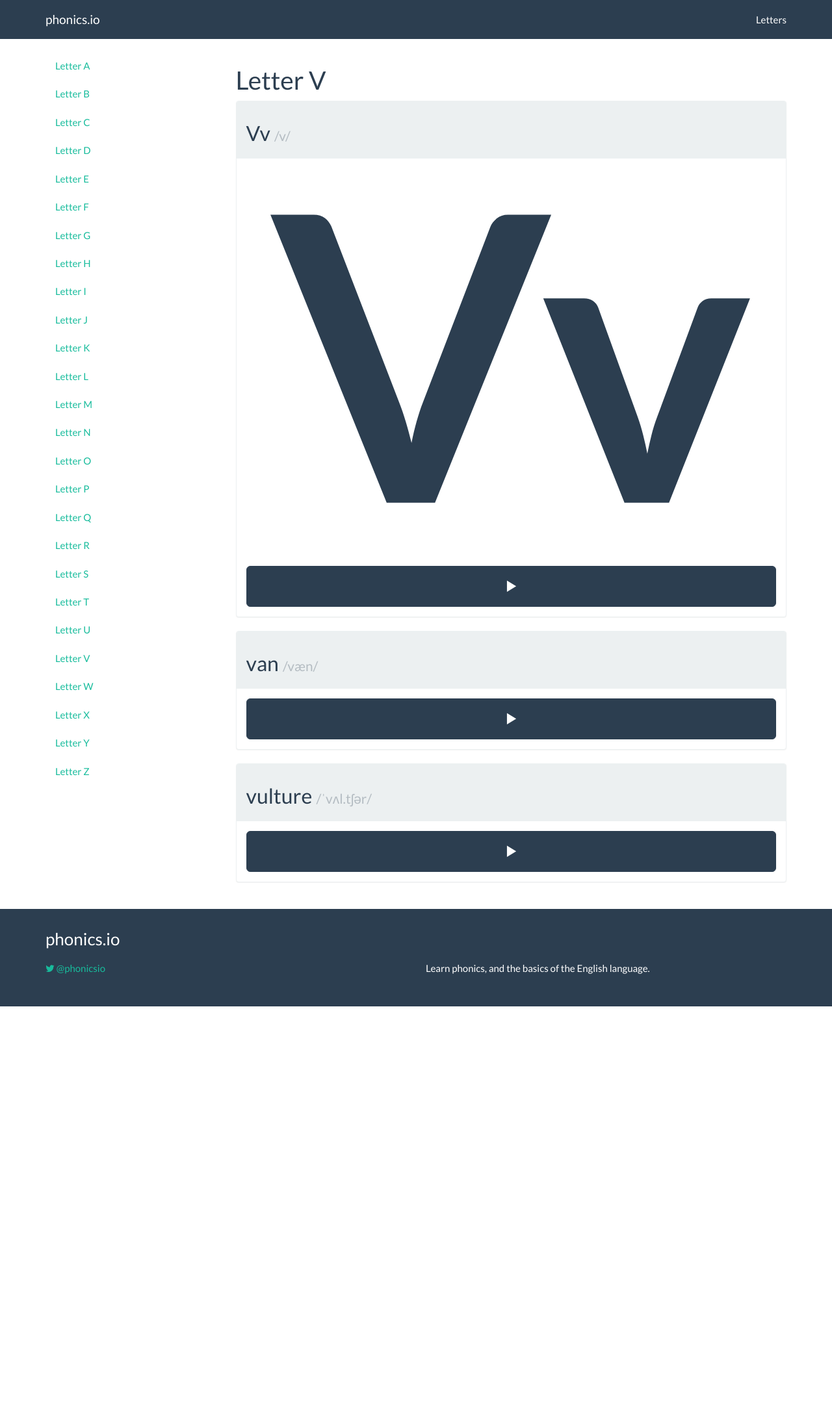
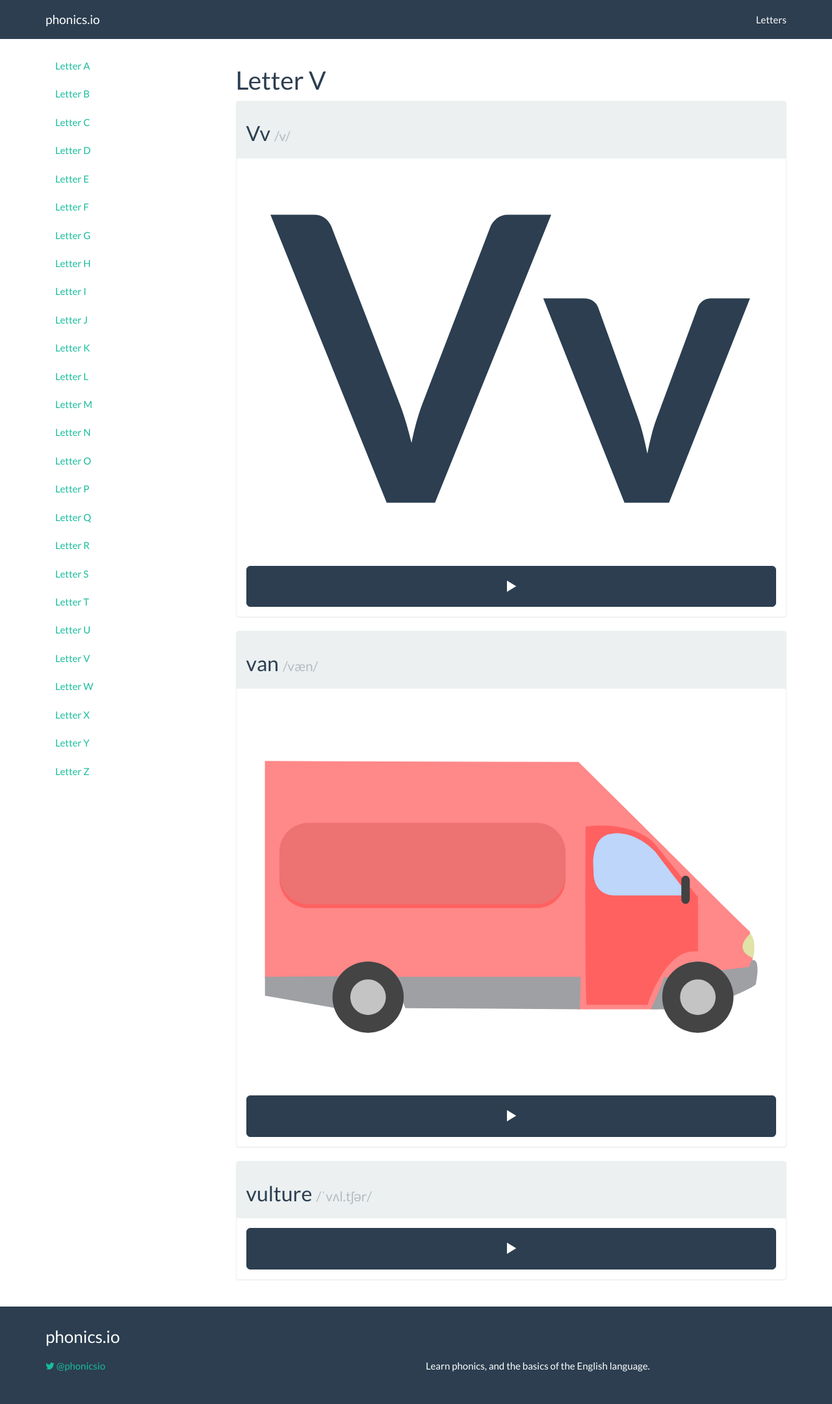
Before and after one commit to irmbrady/phonics.io, a Jekyll site: the page built from letters/v.html, in a window 1280 px wide. Shown: the whole page at 65% size. Built offline with Jekyll 4.4.1, drawn with Linux system fonts in a browser that asks for light colours; nearby versions of some CDN libraries; before the commit the page ends 1549 px from its top, so only the background shows below that.

Commit message:
Added van svg

```diff
--- a/letters/v.html
+++ b/letters/v.html
@@ -26,7 +26,7 @@
     <h2>van <small>/væn/</small></h2>
   </div>
   <div class="panel-body">
-    <!-- <img src="/../resources/images/XX.svg" alt="XX" style="width: 100%; display: block;"/> -->
+    <img src="/../resources/images/van.svg" alt="van" style="width: 100%; display: block;"/>
     <audio id="say-van">
       <source src="/../resources/sounds/mp3/van.mp3" type="audio/mpeg" />
       <source src="/../resources/sounds/ogg/van.ogg" type="audio/ogg" />
```
Also changed, not shown: resources/images/van.svg (added).
